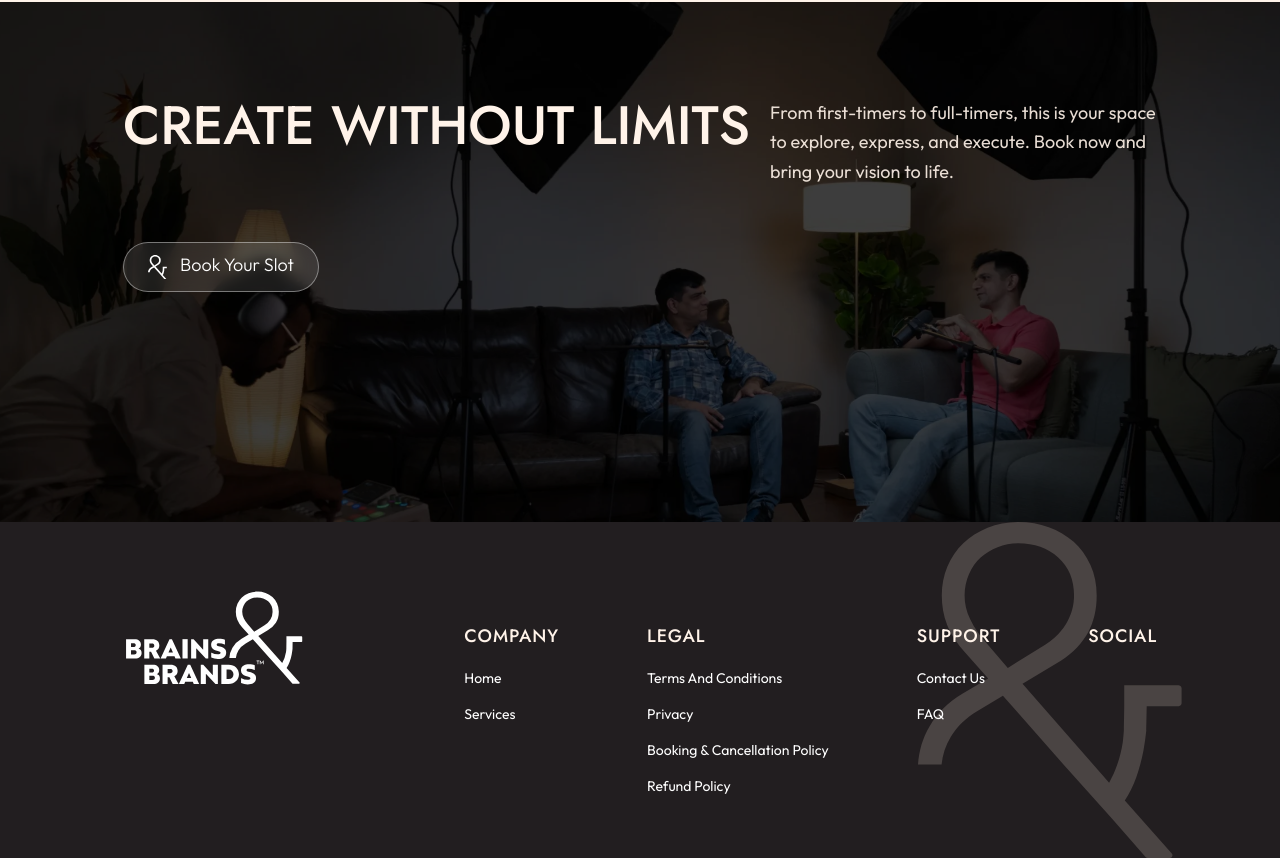
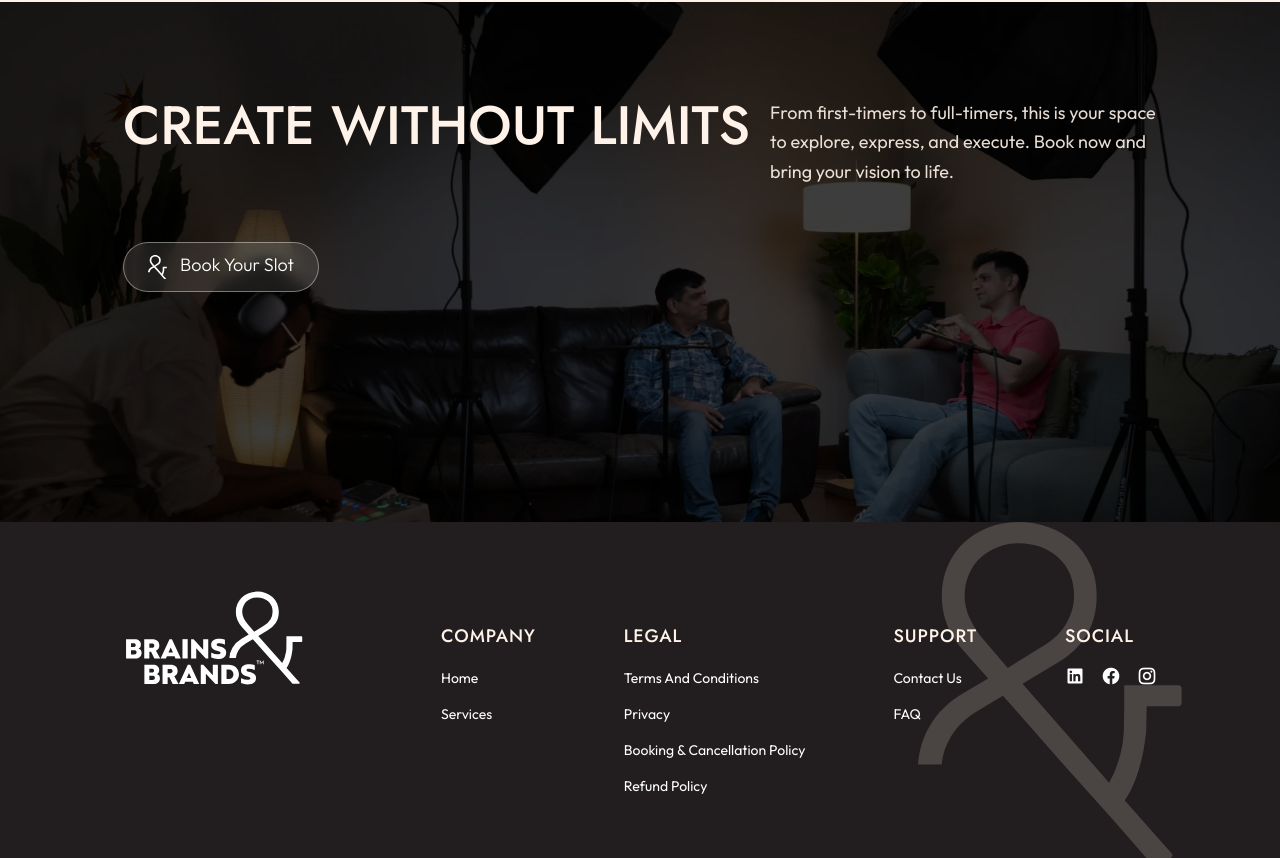
Before and after one commit to amarnath0038/BrainsAndBrands, a Next.js app: page / in a window 1280 px wide. Shown: the part 7244-8102 px from the top of the page. Built offline with nearby package versions, Linux system fonts and the light colour scheme.

Commit message:
Added remix icons

```diff
--- a/src/app/globals.css
+++ b/src/app/globals.css
@@ -1,5 +1,5 @@
 @import "tailwindcss";
-
+@import "remixicon/fonts/remixicon.css";
 .swiper-pagination-bullet {
   background: #999 !important;
   opacity: 1;
```
